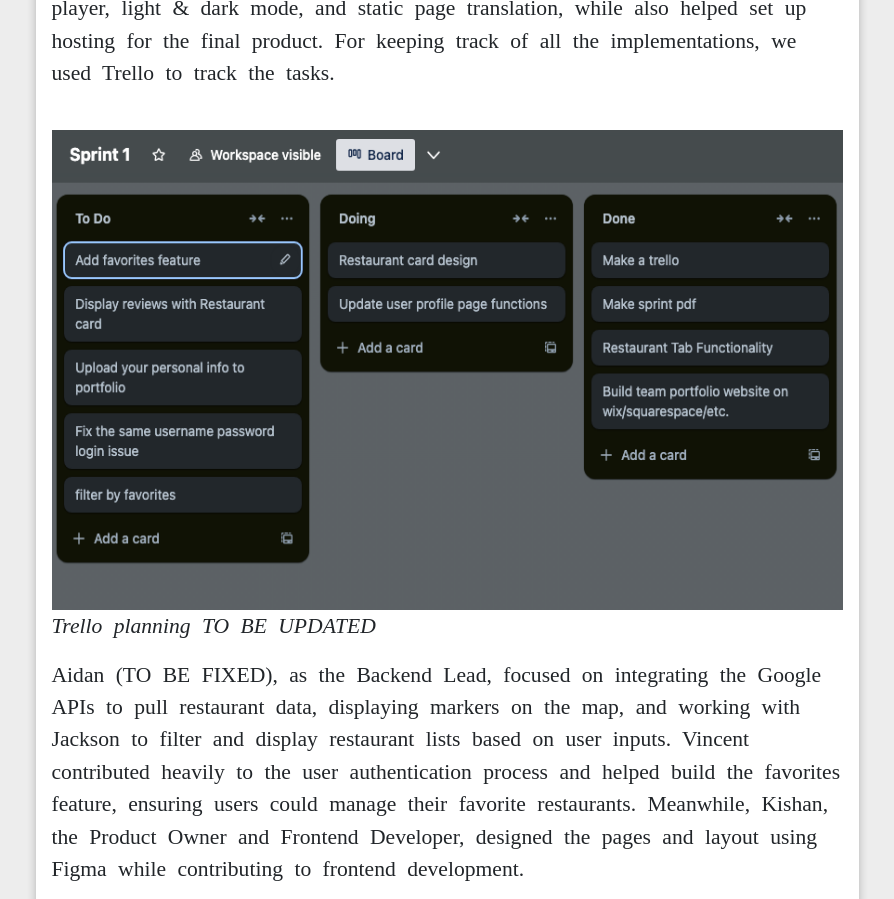
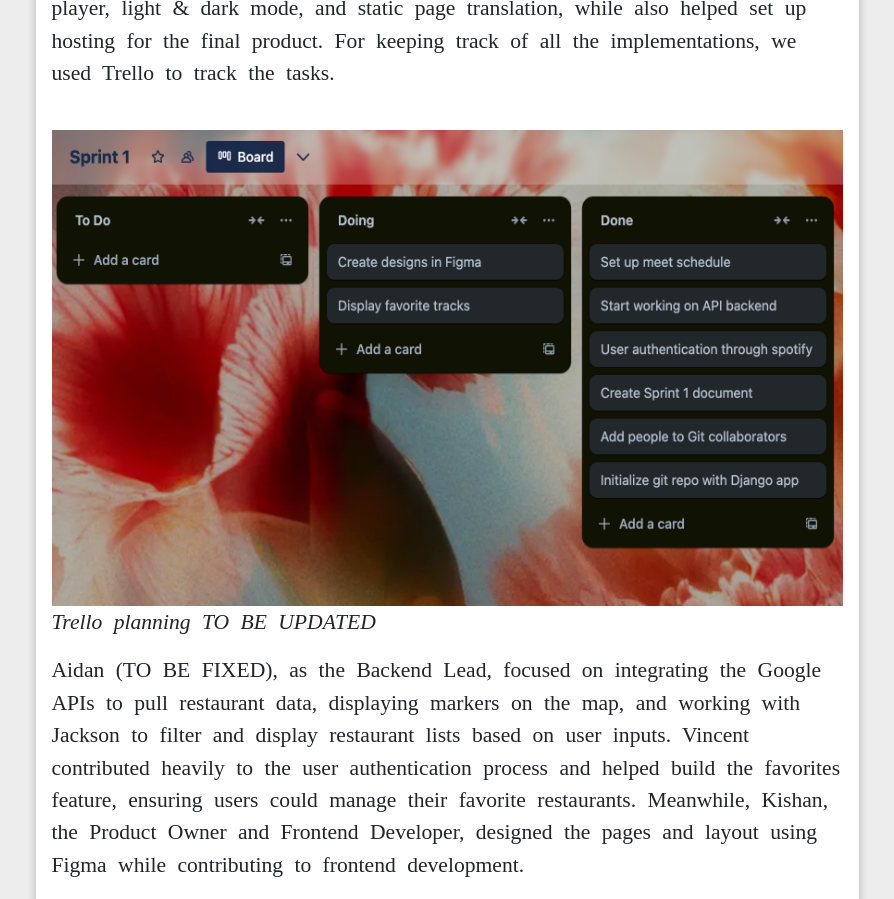
Before and after one commit to jasonschen3/spotify-wrapped-portfolio, a website: page wrapped.html in a window 1280 px wide. Shown: the part 4580-5479 px from the top of the page, without its empty margins (193-1087 px from the left). Drawn offline with nearby package versions, Linux system fonts and the light colour scheme; some packages are replaced by stand-ins of ours; a script that the page names is missing; a web font is replaced by a local one.

Commit message:
Add trello picture

```diff
--- a/wrapped.html
+++ b/wrapped.html
@@ -286,7 +286,7 @@
                   we used Trello to track the tasks.
                 </p>
                 <figure>
-                  <img src="images/trello.png" alt="Trello" />
+                  <img src="images/trello-wrapped.png" alt="Trello" />
                   <figcaption>
                     <em>Trello planning TO BE UPDATED</em>
                   </figcaption>
```
Also changed, not shown: images/trello-wrapped.png (added).
